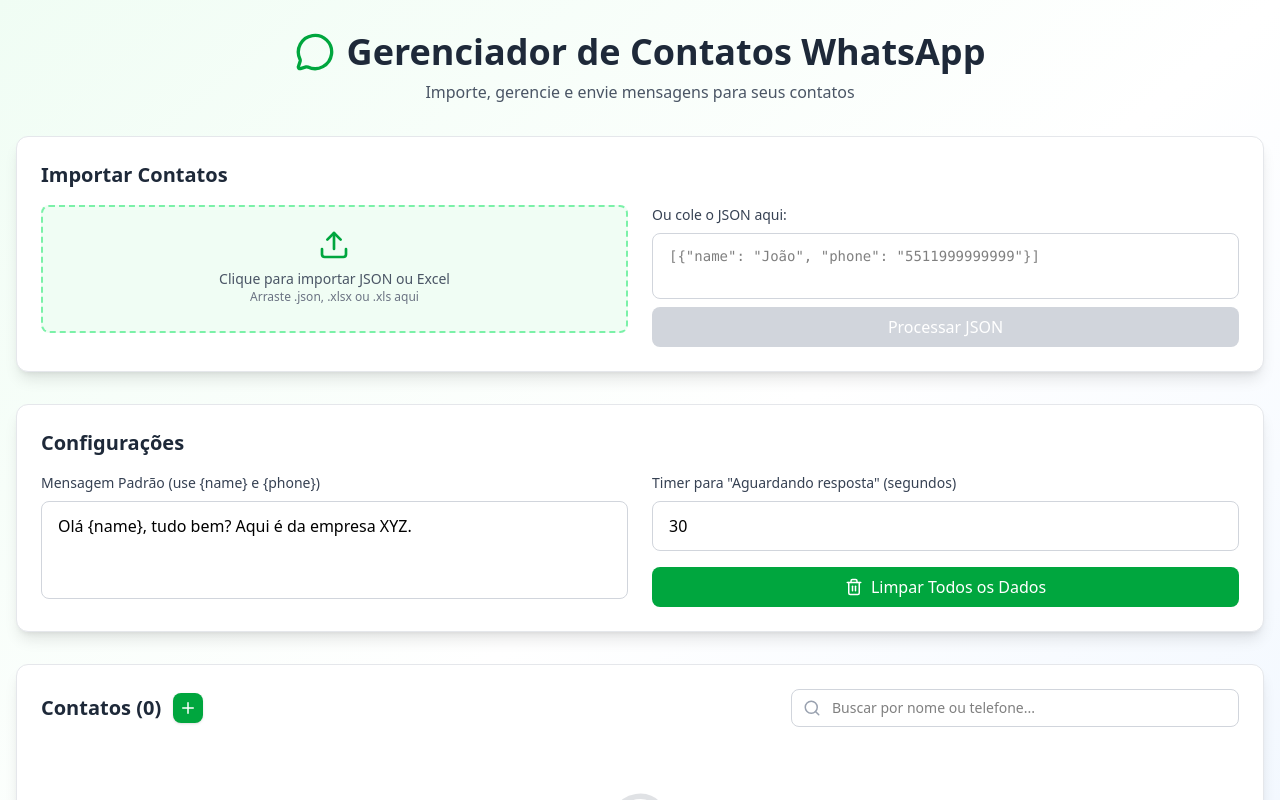
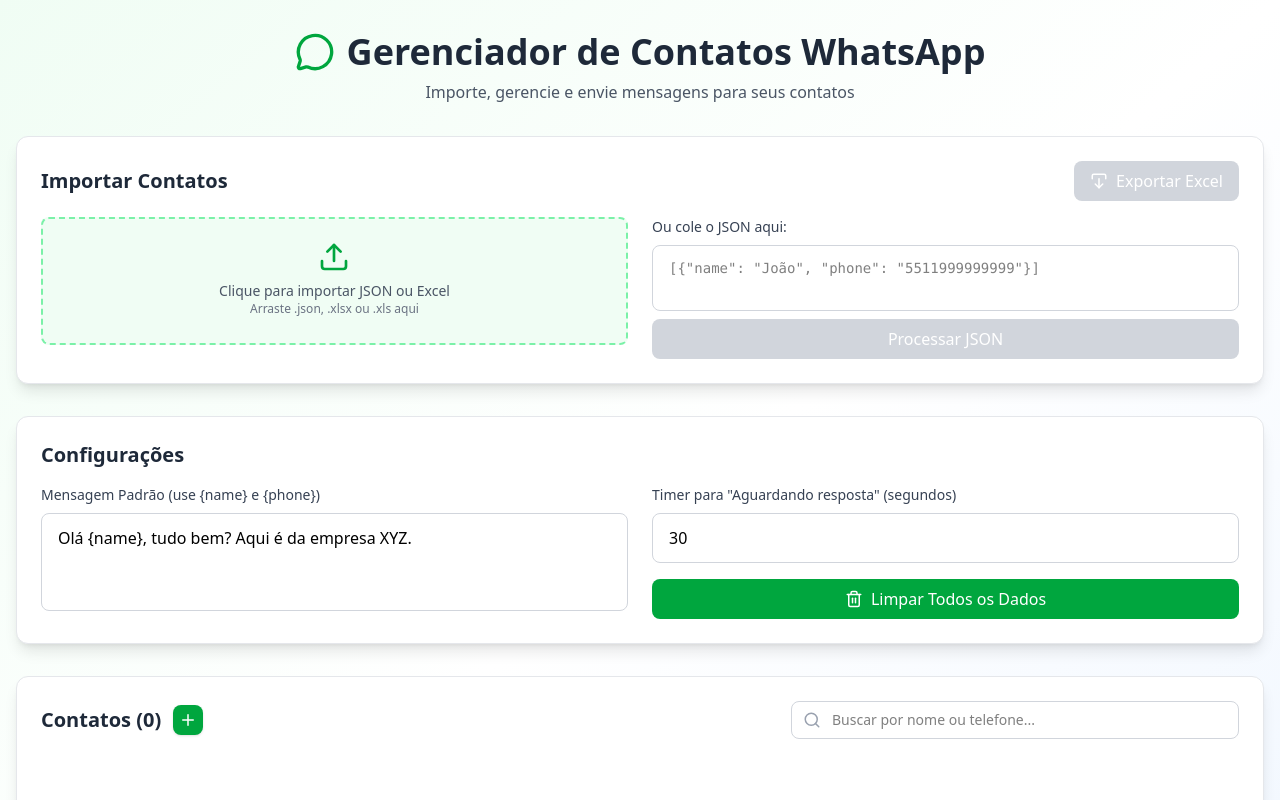
Before and after one commit to kawanwagnner/whatsapp-contacts-app, a React (Vite) app: page / in a window 1280 px wide. Shown: the top 800 px of the page. Built offline with nearby package versions, Linux system fonts and the light colour scheme.

Commit message:
feat: add xlsx-js-style support for enhanced Excel export functionality

```diff
--- a/package.json
+++ b/package.json
@@ -15,7 +15,8 @@
     "react": "^19.2.0",
     "react-dom": "^19.2.0",
     "tailwindcss": "^4.1.17",
-    "xlsx": "^0.18.5"
+    "xlsx": "^0.18.5",
+    "xlsx-js-style": "^1.2.0"
   },
   "devDependencies": {
     "@eslint/js": "^9.39.1",
--- a/src/App.tsx
+++ b/src/App.tsx
@@ -11,6 +11,7 @@
   Plus,
 } from "lucide-react";
 import * as XLSX from "xlsx";
+import * as XLSXStyle from "xlsx-js-style";
 
 // Types
 type ContactStatus =
@@ -27,26 +28,21 @@
   status: ContactStatus;
   customMessage?: string;
   timerActive?: boolean;
-  extraInfo?: Record<string, any>; // Campos adicionais da planilha
+  extraInfo?: Record<string, any>;
 }
 
-// Utility functions
 const generateId = () =>
   `${Date.now()}-${Math.random().toString(36).substr(2, 9)}`;
 
 const cleanPhoneNumber = (phone: string): string => {
-  // Remove todos os caracteres não numéricos
   let cleaned = String(phone).replace(/\D/g, "");
 
-  // Remove zeros à esquerda se houver
   cleaned = cleaned.replace(/^0+/, "");
 
-  // Se não começar com código do país, adiciona 55 (Brasil)
   if (!cleaned.startsWith("55") && cleaned.length <= 11) {
     cleaned = "55" + cleaned;
   }
 
-  // Valida se tem pelo menos 12 dígitos (55 + DDD + número)
   if (cleaned.length < 12) {
     throw new Error(`Número de telefone inválido: ${phone}`);
   }
@@ -69,6 +65,52 @@
   return template
     .replace(/{name}/g, contact.name)
     .replace(/{phone}/g, contact.phone);
+};
+
+const formatExcelDate = (value: any): string => {
+  if (
+    typeof value === "string" &&
+    (value.includes("/") || value.includes("-"))
+  ) {
+    return value;
+  }
+
+  if (typeof value === "number" && value > 1000) {
+    const excelEpoch = new Date(1900, 0, 1);
+    const daysOffset = value - 2;
+    const date = new Date(
+      excelEpoch.getTime() + daysOffset * 24 * 60 * 60 * 1000
+    );
+
+    const day = String(date.getDate()).padStart(2, "0");
+    const month = String(date.getMonth() + 1).padStart(2, "0");
+    const year = date.getFullYear();
+    return `${day}/${month}/${year}`;
+  }
+
+  return String(value);
+};
+
+const formatCurrency = (value: any): string => {
+  const numValue =
+    typeof value === "number"
+      ? value
+      : parseFloat(
+          String(value)
+            .replace(/[^\d,-]/g, "")
+            .replace(",", ".")
+        );
+
+  if (isNaN(numValue)) {
+    return String(value);
+  }
+
+  return numValue.toLocaleString("pt-BR", {
+    style: "currency",
+    currency: "BRL",
+    minimumFractionDigits: 2,
+    maximumFractionDigits: 2,
+  });
 };
 
 function App() {
@@ -104,7 +146,6 @@
     }
   }, []);
 
-  // Save to localStorage
   useEffect(() => {
     if (contacts.length > 0 || hasChanges) {
       localStorage.setItem("contacts_v1", JSON.stringify(contacts));
@@ -113,7 +154,6 @@
     }
   }, [contacts, defaultMessage, timerSeconds, hasChanges]);
 
-  // Prevent page refresh/close
   useEffect(() => {
     const handleBeforeUnload = (e: BeforeUnloadEvent) => {
       if (contacts.length > 0) {
@@ -177,11 +217,9 @@
           const data = e.target?.result;
           const workbook = XLSX.read(data, { type: "binary" });
 
-          // Pega a primeira planilha
           const firstSheetName = workbook.SheetNames[0];
           const worksheet = workbook.Sheets[firstSheetName];
 
-          // Converte para JSON
           const jsonData = XLSX.utils.sheet_to_json(worksheet, {
             header: 1,
           }) as any[][];
@@ -190,12 +228,10 @@
             throw new Error("Planilha vazia ou sem dados");
           }
 
-          // Pega o cabeçalho (primeira linha)
           const headers = jsonData[0].map((h: any) =>
             String(h).toLowerCase().trim()
           );
 
-          // Encontra os índices das colunas Nome e Telefone
           const nameIndex = headers.findIndex(
             (h: string) => h.includes("nome") || h === "name"
           );
@@ -212,7 +248,6 @@
             );
           }
 
-          // Processa as linhas (pula o cabeçalho)
           const contacts: Contact[] = [];
           const errors: string[] = [];
 
@@ -221,14 +256,23 @@
             const name = row[nameIndex];
             const phone = row[phoneIndex];
 
-            // Pula linhas vazias
             if (!name || !phone) continue;
 
             try {
-              // Captura todos os campos extras (exceto nome e telefone)
               const extraInfo: Record<string, any> = {};
-              headers.forEach((header: string, index: number) => {
-                if (index !== nameIndex && index !== phoneIndex && row[index]) {
+              // Usar headers ORIGINAIS (não lowercase) para preservar case
+              const originalHeaders = jsonData[0].map((h: any) =>
+                String(h).trim()
+              );
+
+              originalHeaders.forEach((header: string, index: number) => {
+                if (
+                  index !== nameIndex &&
+                  index !== phoneIndex &&
+                  row[index] !== undefined &&
+                  row[index] !== null &&
+                  row[index] !== ""
+                ) {
                   extraInfo[header] = row[index];
                 }
               });
@@ -260,7 +304,6 @@
             );
           }
 
-          // Mostra avisos se houver erros parciais
           if (errors.length > 0) {
             console.warn("Alguns contatos não puderam ser importados:", errors);
           }
@@ -285,13 +328,11 @@
 
     try {
       if (isExcel) {
-        // Processa arquivo Excel
         const newContacts = await parseExcelFile(file);
         setContacts(newContacts);
         setHasChanges(true);
         showSuccess(`${newContacts.length} contatos importados do Excel!`);
       } else if (isJson) {
-        // Processa arquivo JSON (lógica antiga)
         const reader = new FileReader();
         reader.onload = (event) => {
           try {
@@ -434,11 +475,29 @@
     }
 
     try {
+      const extraInfo: Record<string, any> = {
+        "data de envio": "",
+        "Comercial Responsável": "",
+        "E-mail": "",
+        Nome: newContactName.trim(),
+        Telefone: cleanPhoneNumber(newContactPhone),
+        Empresa: "",
+        "Qual seu CNPJ": "",
+        "Qualificado para CLT (sim/não)": "",
+        Volume: "",
+        "Follow Up WhatsApp": "",
+        "Autoriza conexão parceiros": "",
+        "Opera com quem?": "",
+        "Encaminhado para parceiro UY3": "",
+        "Obs:": "",
+      };
+
       const newContact: Contact = {
         id: generateId(),
         name: newContactName.trim(),
         phone: cleanPhoneNumber(newContactPhone),
         status: "Pendente",
+        extraInfo,
       };
 
       setContacts((prev) => [newContact, ...prev]);
@@ -450,6 +509,141 @@
     } catch (err) {
       showError(
         err instanceof Error ? err.message : "Erro ao adicionar contato"
+      );
+    }
+  };
+
+  const exportToExcel = () => {
+    if (contacts.length === 0) {
+      showError("Não há contatos para exportar");
+      return;
+    }
+
+    try {
+      const convertExcelDate = (value: any): any => {
+        if (typeof value === "number" && value > 1000 && value < 100000) {
+          const excelEpoch = new Date(1900, 0, 1);
+          const daysOffset = value - 2;
+          const date = new Date(
+            excelEpoch.getTime() + daysOffset * 24 * 60 * 60 * 1000
+          );
+          const day = String(date.getDate()).padStart(2, "0");
+          const month = String(date.getMonth() + 1).padStart(2, "0");
+          const year = date.getFullYear();
+          return `${day}/${month}/${year}`;
+        }
+        return value;
+      };
+
+      const exportData = contacts.map((contact) => {
+        const rowData: Record<string, any> = {};
+        let followUpAdded = false;
+
+        if (contact.extraInfo) {
+          Object.entries(contact.extraInfo).forEach(([key, value]) => {
+            const lowerKey = key.toLowerCase();
+
+            if (
+              lowerKey.includes("follow up") ||
+              lowerKey.includes("followup")
+            ) {
+              return;
+            }
+
+            const originalKey = key;
+
+            let formattedValue = value;
+
+            if (
+              lowerKey.includes("data") ||
+              lowerKey.includes("date") ||
+              lowerKey.includes("envio")
+            ) {
+              formattedValue = convertExcelDate(value);
+            } else if (lowerKey.includes("cnpj")) {
+              formattedValue = String(value).replace(/\D/g, "");
+            }
+
+            rowData[originalKey] = formattedValue;
+
+            if (lowerKey.includes("volume") && !followUpAdded) {
+              rowData["Follow UP - 18-11-2025"] = contact.status;
+              followUpAdded = true;
+            }
+          });
+        }
+
+        if (!followUpAdded) {
+          rowData["Follow UP - 18-11-2025"] = contact.status;
+        }
+
+        return rowData;
+      });
+
+      const worksheet = XLSX.utils.json_to_sheet(exportData);
+
+      const range = XLSX.utils.decode_range(worksheet["!ref"] || "A1");
+
+      const colWidths: { wch: number }[] = [];
+      for (let col = range.s.c; col <= range.e.c; col++) {
+        let maxWidth = 10;
+
+        for (let row = range.s.r; row <= range.e.r; row++) {
+          const cellAddress = XLSX.utils.encode_cell({ r: row, c: col });
+          const cell = worksheet[cellAddress];
+
+          if (cell && cell.v) {
+            const cellLength = String(cell.v).length;
+            maxWidth = Math.max(maxWidth, cellLength);
+          }
+        }
+
+        colWidths.push({ wch: Math.min(maxWidth + 2, 50) });
+      }
+
+      worksheet["!cols"] = colWidths;
+
+      const workbook = XLSX.utils.book_new();
+
+      for (let col = range.s.c; col <= range.e.c; col++) {
+        const cellAddress = XLSX.utils.encode_cell({ r: 0, c: col });
+        if (!worksheet[cellAddress]) continue;
+
+        worksheet[cellAddress].s = {
+          font: { bold: true, sz: 11, color: { rgb: "FFFFFF" } },
+          fill: {
+            patternType: "solid",
+            fgColor: { rgb: "FF8C00" },
+            bgColor: { rgb: "FF8C00" },
+          },
+          alignment: {
+            horizontal: "center",
+            vertical: "center",
+            wrapText: false,
+          },
+          border: {
+            top: { style: "thin", color: { rgb: "000000" } },
+            bottom: { style: "thin", color: { rgb: "000000" } },
+            left: { style: "thin", color: { rgb: "000000" } },
+            right: { style: "thin", color: { rgb: "000000" } },
+          },
+        };
+      }
+
+      XLSX.utils.book_append_sheet(workbook, worksheet, "Contatos");
+
+      const now = new Date();
+      const fileName = `contatos_${now.getFullYear()}-${String(
+        now.getMonth() + 1
+      ).padStart(2, "0")}-${String(now.getDate()).padStart(2, "0")}_${String(
+        now.getHours()
+      ).padStart(2, "0")}${String(now.getMinutes()).padStart(2, "0")}.xlsx`;
+
+      XLSXStyle.writeFile(workbook, fileName);
+      showSuccess(`${contacts.length} contatos exportados com sucesso!`);
+    } catch (err) {
+      showError(
+        err instanceof Error ? err.message : "Erro ao exportar contatos"
       );
     }
   };
@@ -482,9 +676,20 @@
 
         {/* Import Section */}
         <div className="bg-white rounded-xl shadow-lg p-6 mb-8 border border-gray-200">
-          <h2 className="text-xl font-semibold text-gray-800 mb-4">
+          <div className="flex items-center justify-between mb-4">
+            <h2 className="text-xl font-semibold text-gray-800">
               Importar Contatos
             </h2>
+            <button
+              onClick={exportToExcel}
+              disabled={contacts.length === 0}
+              className="px-4 py-2 bg-green-600 text-white rounded-lg hover:bg-green-700 disabled:bg-gray-300 disabled:cursor-not-allowed transition-colors font-medium flex items-center gap-2"
+              aria-label="Exportar contatos para Excel"
+            >
+              <Upload size={18} className="rotate-180" />
+              Exportar Excel
+            </button>
+          </div>
 
           <div className="grid md:grid-cols-2 gap-6">
             {/* File Upload */}
@@ -881,7 +1086,29 @@
                   </h4>
 
                   <div className="space-y-3">
-                    {Object.entries(contact.extraInfo).map(([key, value]) => (
+                    {Object.entries(contact.extraInfo).map(([key, value]) => {
+                      // Verifica se é um campo de data
+                      const isDateField =
+                        key.toLowerCase().includes("data") ||
+                        key.toLowerCase().includes("date") ||
+                        key.toLowerCase().includes("envio");
+
+                      // Verifica se é um campo de valor/moeda
+                      const isCurrencyField =
+                        key.toLowerCase().includes("volume") ||
+                        key.toLowerCase().includes("valor") ||
+                        key.toLowerCase().includes("preco") ||
+                        key.toLowerCase().includes("preço");
+
+                      // Formata o valor conforme o tipo de campo
+                      let displayValue = String(value);
+                      if (isDateField) {
+                        displayValue = formatExcelDate(value);
+                      } else if (isCurrencyField) {
+                        displayValue = formatCurrency(value);
+                      }
+
+                      return (
                         <div
                           key={key}
                           className="flex flex-col sm:flex-row sm:items-center gap-2 p-4 bg-gray-50 rounded-lg border border-gray-200 hover:bg-gray-100 transition-colors"
@@ -890,10 +1117,11 @@
                             {key.replace(/_/g, " ")}:
                           </span>
                           <span className="text-gray-900 wrap-break-word flex-1">
-                          {String(value)}
+                            {displayValue}
                           </span>
                         </div>
-                    ))}
+                      );
+                    })}
                   </div>
 
                   {/* Botão de Fechar */}
```
Also changed, not shown: 1 other file (tests, documents, lock files or other folders). Lines whose indentation alone changed are shown as unchanged.
